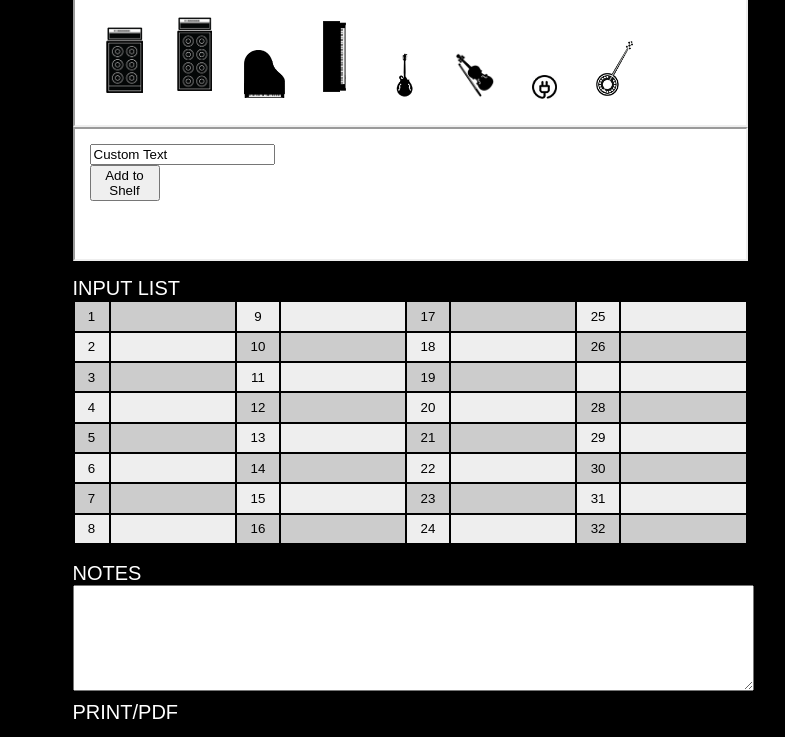
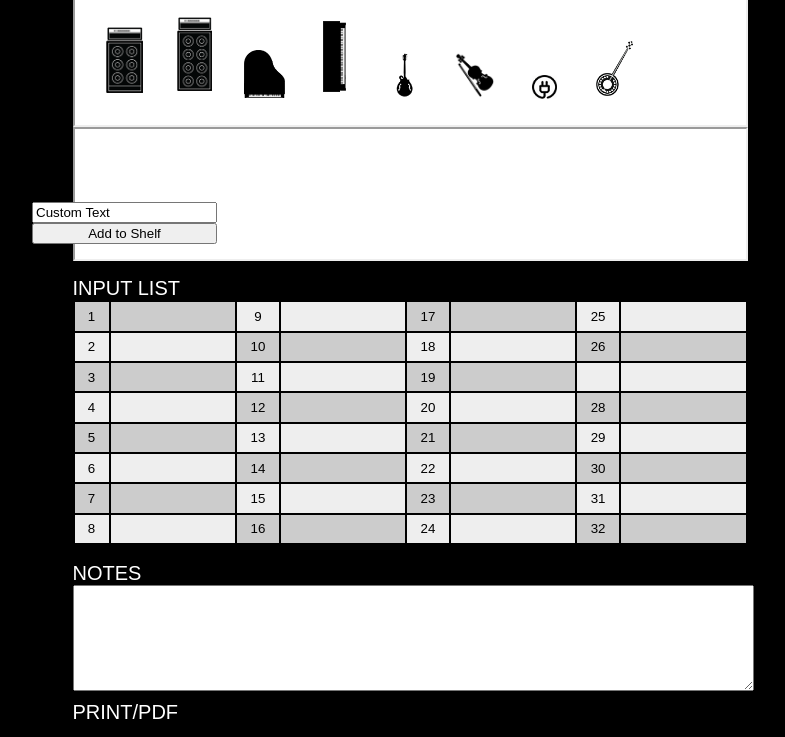
Before and after one commit to spacethief/stageplot, a plain HTML site: page index.html in a window 1280 px wide. Shown: the part 986-1723 px from the top of the page, without its empty margins (230-1015 px from the left). Drawn offline with nearby package versions, Linux system fonts and the light colour scheme.

Commit message:
Update index.html

```diff
--- a/index.html
+++ b/index.html
@@ -296,7 +296,7 @@
                 </div>
 <!-- Custom Text Shelf -->
                 <div>
-                    <span class="text">
+                    <span class="text instrument">
                         <input id="customText" type="text" value="Custom Text"></input>
                         <button onclick="addText()">Add to Shelf</button>
                         <script>
```
